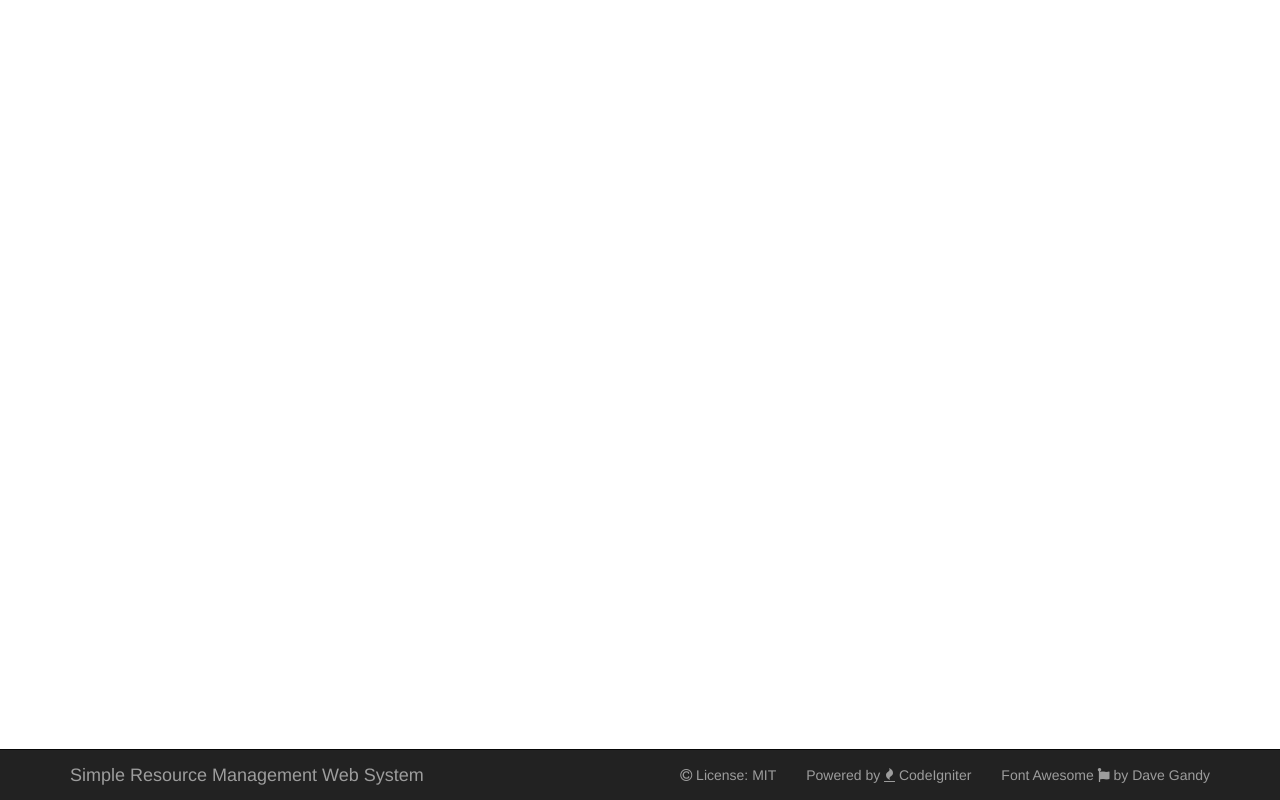
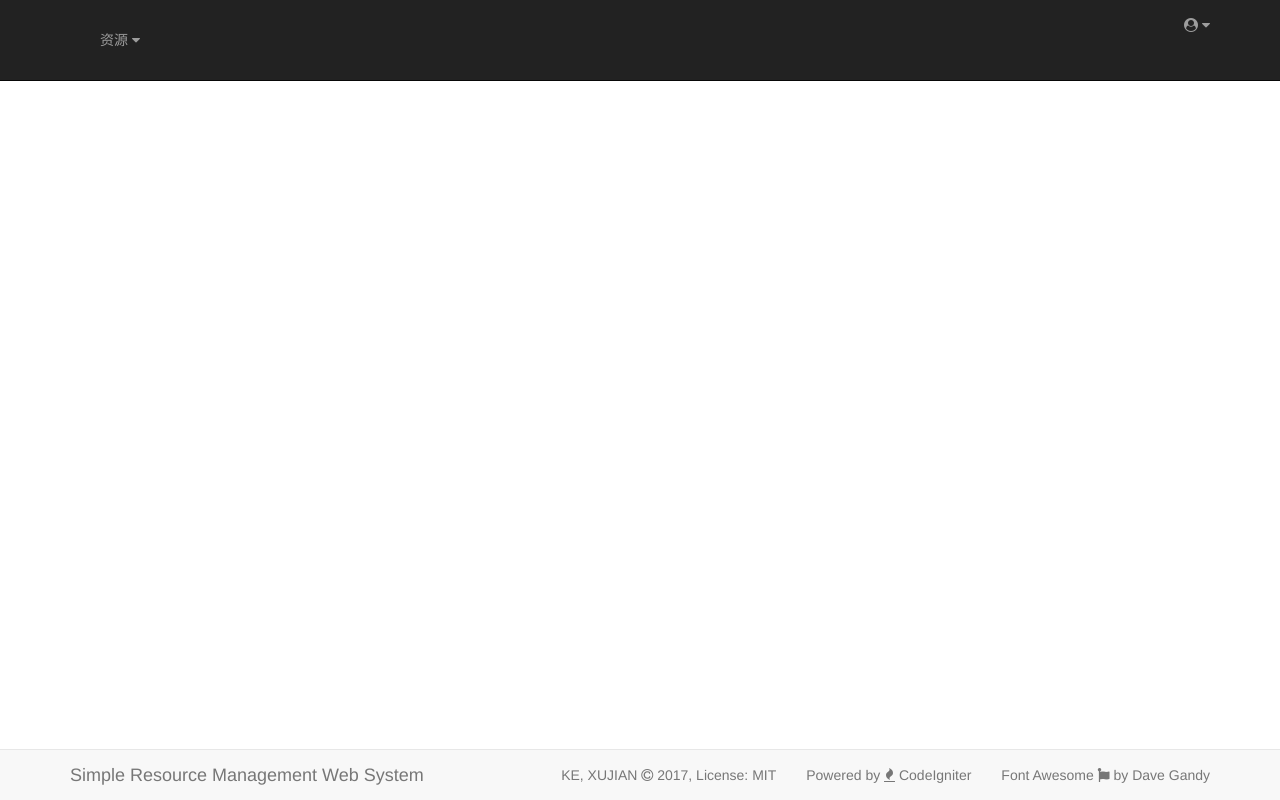
Before and after one commit to KEXUJIAN/resnew, a PHP site: the page made by application/views/templates/footer.php in a window 1280 px wide. Run offline with PHP 8.4, Linux system fonts and the light colour scheme; the template is opened without the code that fills it, so the values that code supplies are empty; some libraries are stand-ins or nearby versions.

Commit message:
init template

```diff
--- a/application/hooks/App.php
+++ b/application/hooks/App.php
@@ -6,6 +6,7 @@ defined('APPPATH') || define('APPPATH', realpath(dirname(__DIR__)) . DIRECTORY_S
 */
 class App
 {
+    public static $user = null;
     public static function boot()
     {
         require_once realpath(APPPATH . 'hooks/Autoloader/Autoloader.php');
--- a/application/views/templates/footer.php
+++ b/application/views/templates/footer.php
@@ -1,13 +1,13 @@
     </div>
     <?php if ($display ?? true): ?>
-    <footer class="navbar navbar-inverse navbar-fixed-bottom">
+    <footer class="navbar navbar-default navbar-fixed-bottom">
         <div class="container">
             <div class="navbar-header">
-                <a class="navbar-brand">Simple Resource Management Web System</a>
+                <a class="navbar-brand" href="javasricpt:;">Simple Resource Management Web System</a>
             </div>
             <ul class="nav navbar-nav navbar-right">
                 <li>
-                    <a href="javasricpt:;"><i class="fa fa-copyright"></i> License: MIT </a>
+                    <a href="javasricpt:;">KE, XUJIAN <i class="fa fa-copyright"></i> 2017, License: MIT </a>
                 </li>
                 <li>
                     <a href="http://codeigniter.org.cn/" target="_blank">Powered by <i class="fa fa-fire"></i> CodeIgniter</a>
--- a/application/views/templates/header.php
+++ b/application/views/templates/header.php
@@ -21,7 +21,7 @@
         }
         .res-container {
             position: absolute;
-            top: 50px;
+            top: 60px;
             bottom: 60px;
             left: 0;
             right: 0;
@@ -30,5 +30,56 @@
     </style>
 </head>
 <body>
-
+    <?php if ($user = APP::$user ?? true): ?>
+    <nav class="navbar navbar-inverse navbar-fixed-top">
+        <div class="container">
+            <ul class="nav navbar-nav navbar-left">
+                <li class="dropdown">
+                    <a href="javascript:;" class="dropdown-toggle navbar-text" data-toggle="dropdown">
+                        资源
+                        <i class="fa fa-caret-down"></i>
+                    </a>
+                    <ul class="dropdown-menu">
+                        <li><a class="dropdown-item" href="javascript:;">测试机</a></li>
+                        <li class="divider"></li>
+                        <li><a class="dropdown-item" href="javascript:;">测试卡</a></li>
+                    </ul>
+                </li>
+            </ul>
+            <ul class="nav navbar-nav navbar-right">
+                <li class="dropdown">
+                    <a href="javascript:;" class="dropdown-toggle" data-toggle="dropdown">
+                        <i class="fa fa-user-circle"></i>
+                        <i class="fa fa-caret-down"></i>
+                    </a>
+                    <ul class="dropdown-menu">
+                        <li id="name" data-value="javascript:;">
+                            <a class="dropdown-item" href="javascript:;">欢迎! <strong>哈哈</strong></a>
+                        </li>
+                        <li class="divider"></li>
+                        <li>
+                            <a class="dropdown-item" href="javascript:;">
+                                <i class="fa fa-home"></i>
+                                个人资料
+                            </a>
+                        </li>
+                        <li class="divider"></li>
+                        <li>
+                            <a class="dropdown-item" href="javascript:;">
+                                <i class="fa"></i>
+                                我的
+                            </a>
+                        </li>
+                        <li class="divider"></li>
+                        <li>
+                            <a id="logout" href="javascript:;">
+                                <i class="fa fa-power-off text-danger"></i> 退出
+                            </a>
+                        </li>
+                    </ul>
+                </li>
+            </ul>
+        </div>
+    </nav>
+    <?php endif; ?>
     <div class="res-container">
```
Also changed, not shown: application/core/MY_Controller.php (added, +28 -0 lines).
